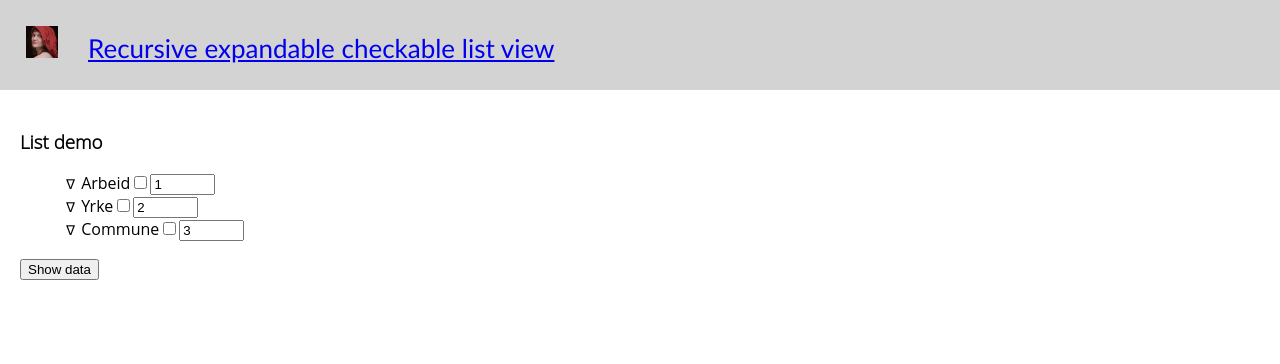
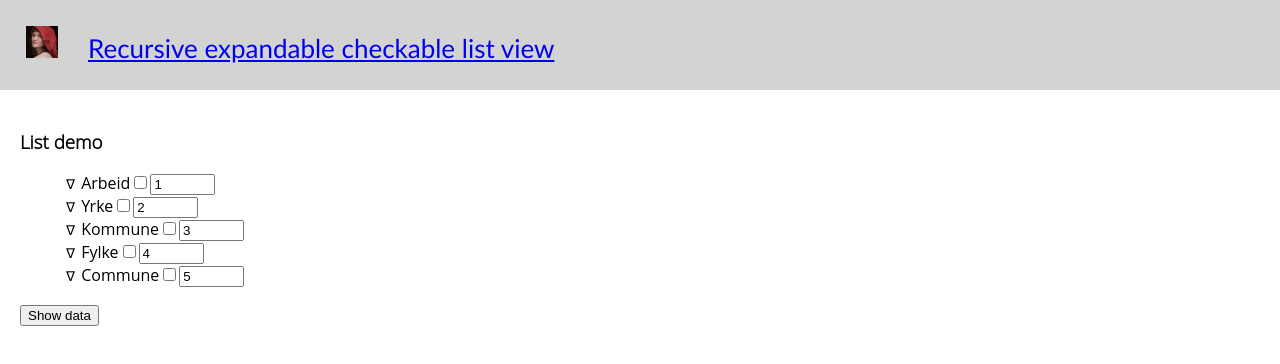
Before and after one commit to alina-lapina/recursive-expandable-sortable-draggable-crud-list, a React (Create React App) app: page /expandable in a window 1280 px wide. Shown: the top 364 px of the page. Built offline with nearby package versions, Linux system fonts and the light colour scheme.

Commit message:
reordering by rank for children

```diff
--- a/src/components/ListDemo.jsx
+++ b/src/components/ListDemo.jsx
@@ -11,7 +11,7 @@ export const ListDemo = () => {
                     { title: 'B xfdggfh' },
                     { title: 'C xc' },
                     { title: 'D dfgs' },
-                    { title: 'E salølæsødlfæsød' },
+                    { title: 'E salølæsødlfæsød' }
                 ]
         },
         { title: 'Yrke', children:
@@ -21,7 +21,26 @@ export const ListDemo = () => {
                     { title: 'xc' },
                     { title: 'dfgs' },
                     { title: 'salølæsødlfæsød' },
-                    { title: 'Zzzsødlfæsød' },
+                    { title: 'Zzzsødlfæsød' }
+                ],
+            expanded: false
+        },
+        { title: 'Kommune', children:
+                [
+                    { title: 'Oslo' },
+                    { title: 'Akershus' },
+                    { title: 'Fet' },
+                    { title: 'En' },
+                    { title: 'To' },
+                    { title: 'Tre' }
+                ],
+            expanded: false
+        },
+        { title: 'Fylke', children:
+                [
+                    { title: 'Oslo' },
+                    { title: 'Nord Norge' },
+                    { title: 'Østland' }
                 ],
             expanded: false
         },
@@ -43,7 +62,7 @@ export const ListDemo = () => {
                                 { title: 'E salølæsødlfæsød' },
                             ]},
                     { title: 'IX Pjfklsvnnn' },
-                    { title: 'X AKOKO' },
+                    { title: 'X AKOKO' }
                 ]
         },
     ];
--- a/src/modules/list/List.jsx
+++ b/src/modules/list/List.jsx
@@ -76,18 +76,29 @@ function includeAll(item, value) {
     // check parent -> check all children
     item.checked && item.children && item.children.forEach(child => includeAll(child, true));
     // uncheck parent: if all children are checked -> uncheck everybody
-    !item.checked && item.children && !item.children.find(child => !child.checked) && item.children.forEach(child => includeAll(child, false));
+    !item.checked && item.children && !item.children.find(child => !child.checked)
+        && item.children.forEach(child => includeAll(child, false));
 }
 
 function linkParent(item) {
     item && item.children && item.children.forEach(child => child.parent = item);
 }
 
+function rank(item, i) {
+    if (!item) {return;}
+    item.rank = item.rank ? item.rank : i + 1;
+    item.children && item.children.forEach((child, i) => rank(child, i));
+}
+
+function reorder(list) {
+    list.sort((a,b) => (a.rank - b.rank));
+}
+
 export const useList = (list) => {
 
     // FIXME: it causes traverse fail because of the circular structure to JSON. use Proxy or array.find() instead
     list.length > 0 && list.forEach(item => linkParent(item));
-    list.length > 0 && list.forEach((item, i) => item.rank = i+1);
+    list.length > 0 && list.forEach((item, i) => rank(item, i));
 
 
     function update(data) {
@@ -117,9 +128,9 @@ export const useList = (list) => {
             // TODO: validate input -> only numbers
             case "rank": {
                 data.item.rank = data.rank;
-                return data.rank === ""
-                    ? [...state]
-                    : [...state].sort((a,b) => (a.rank - b.rank));
+                data.rank !== "" && data.rank !== "-"
+                    && reorder(data.item.parent ? data.item.parent.children : state);
+                return [...state];
             }
             default:
                 return state;
```
